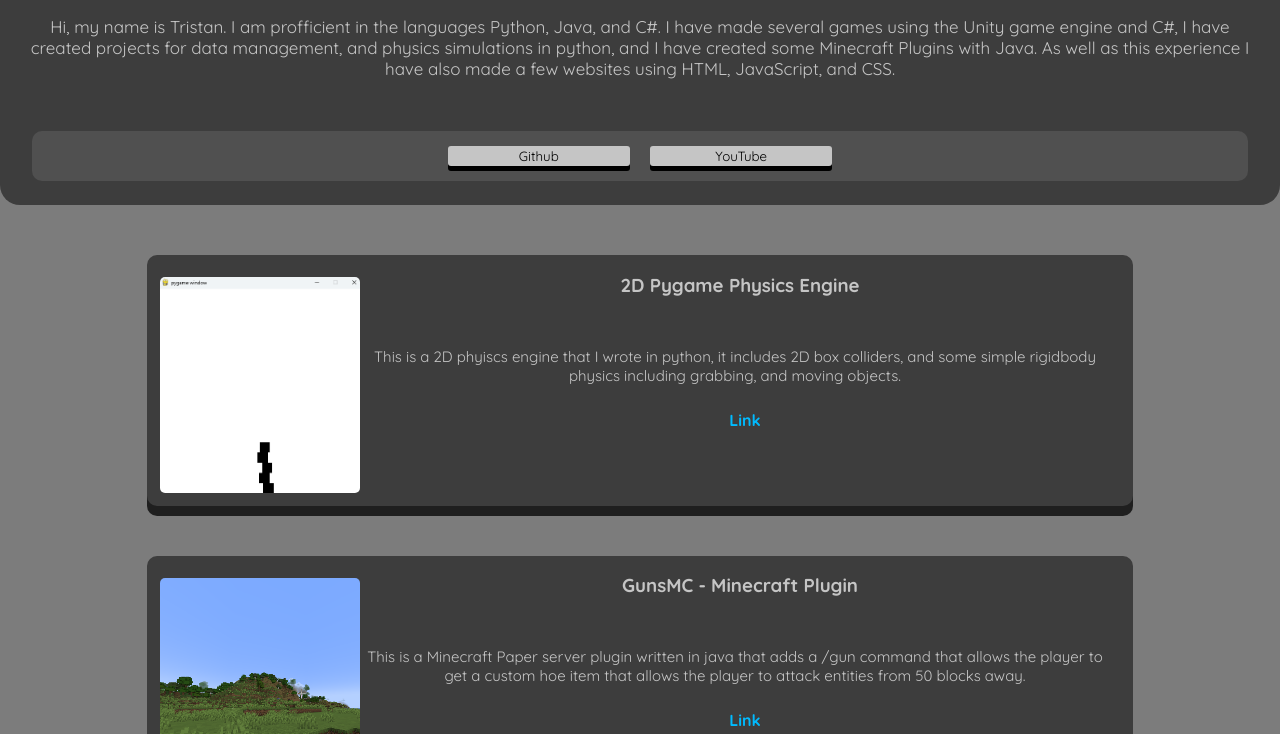
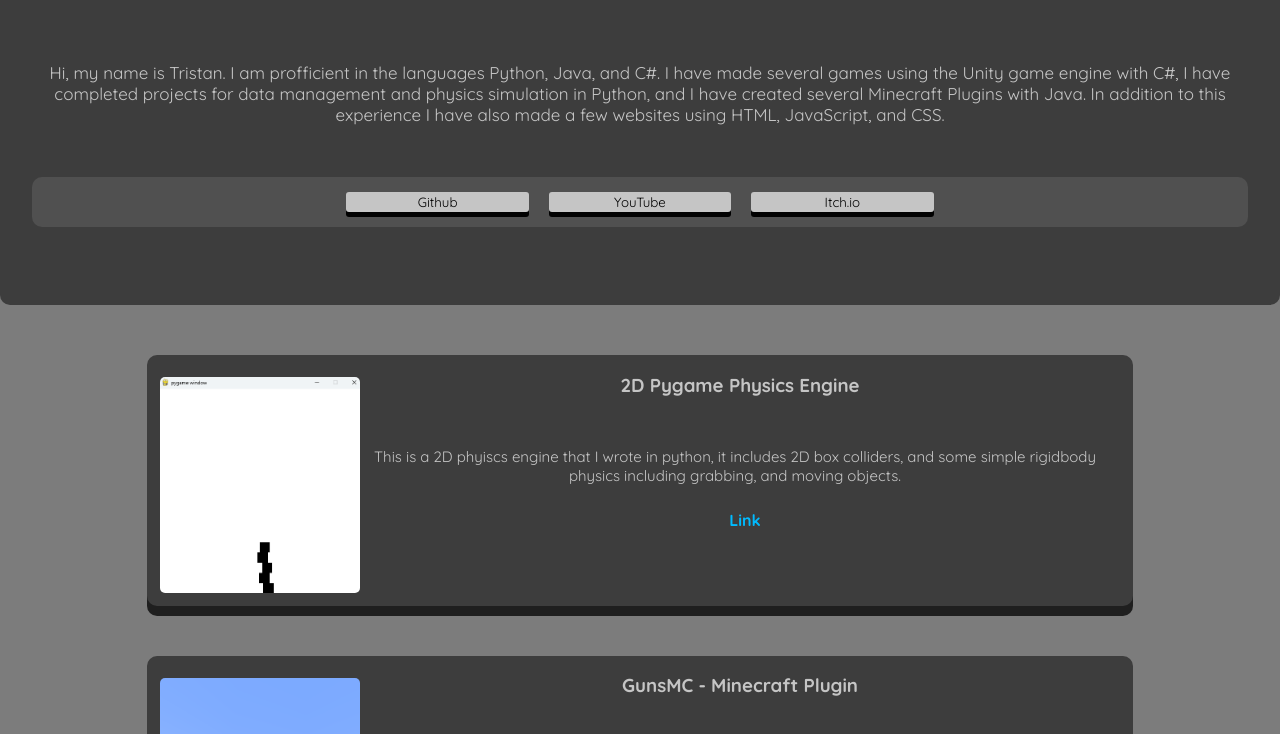
Before and after one commit to OpEnchanter/portfolio, a plain HTML site: page index.html in a window 1280 px wide. Shown: the part 195-929 px from the top of the page. Drawn offline with nearby package versions, Linux system fonts and the light colour scheme.

Commit message:
Updated about me and added itch.io button

```diff
--- a/index.html
+++ b/index.html
@@ -37,7 +37,7 @@
             }
             .header{
                 width: 100%;
-                height: 50vh;
+                height: 500px;
                 margin: 0;
                 vertical-align: center;
                 background-color: #3d3d3d;
@@ -45,8 +45,8 @@
                 align-content: center;
                 font-size: 50px;
 
-                border-bottom-left-radius: 20px;
-                border-bottom-right-radius: 20px;
+                border-bottom-left-radius: 10px;
+                border-bottom-right-radius: 10px;
             }
             .header > p {
                 font-size: 17px;
@@ -61,7 +61,7 @@
             .main {
                 margin: 0 auto; /* Horizontally center align */
                 width: 100%;
-                height: 200vh;
+                height: 2000px;
                 background-color: #7c7c7c;
                 text-align: center; /* Optional: Center text within the centered content */
                 display: inline-block; /* or display: block; */
@@ -139,7 +139,7 @@
                 width: 15%;
                 height: 20px;
                 box-shadow: 0px 5px 0px rgba(0, 0, 0, 1);
-                transition-duration: 0.5s;
+                transition-duration: 0.1s;
                 background-color: #c5c5c5;
                 font-family: 'quicksand', sans-serif;
                 margin: 10px;
@@ -188,10 +188,11 @@
         <div id="scroll-to-top" class="top"><span style="pointer-events:none;" class="material-symbols-outlined">arrow_upward</span></div>
         <div class="header">
             <h3>Tristan Greenhagen - Portfolio</h3>
-            <p>Hi, my name is Tristan. I am profficient in the languages Python, Java, and C#. I have made several games using the Unity game engine and C#, I have created projects for data management, and physics simulations in python, and I have created some Minecraft Plugins with Java. As well as this experience I have also made a few websites using HTML, JavaScript, and CSS.</p>
+            <p>Hi, my name is Tristan. I am profficient in the languages Python, Java, and C#. I have made several games using the Unity game engine with C#, I have completed projects for data management and physics simulation in Python, and I have created several Minecraft Plugins with Java. In addition to this experience I have also made a few websites using HTML, JavaScript, and CSS.</p>
             <nav>
                 <button onclick="window.location.href='https://github.com/OpEnchanter'">Github</button>
                 <button onclick="window.location.href='https://www.youtube.com/@openchanter'">YouTube</button>
+                <button onclick="window.location.href='https://openchanter.itch.io'">Itch.io</button>
             </nav>
         </div>
         <div class="main">
```
